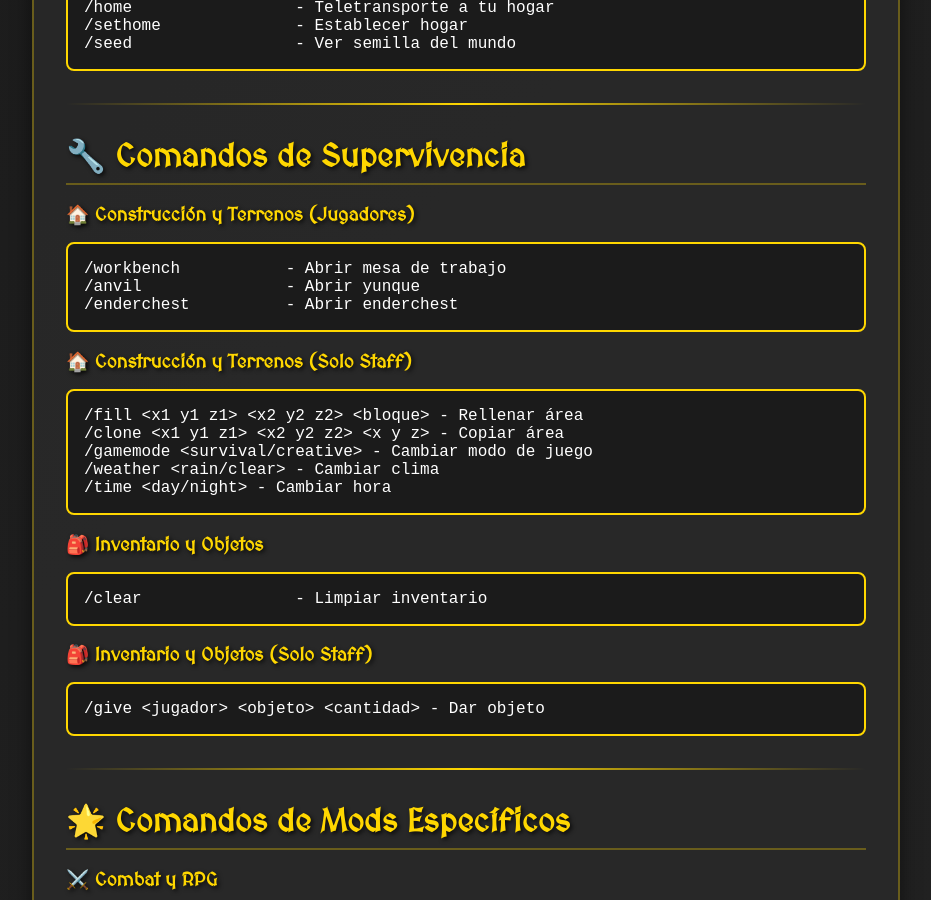
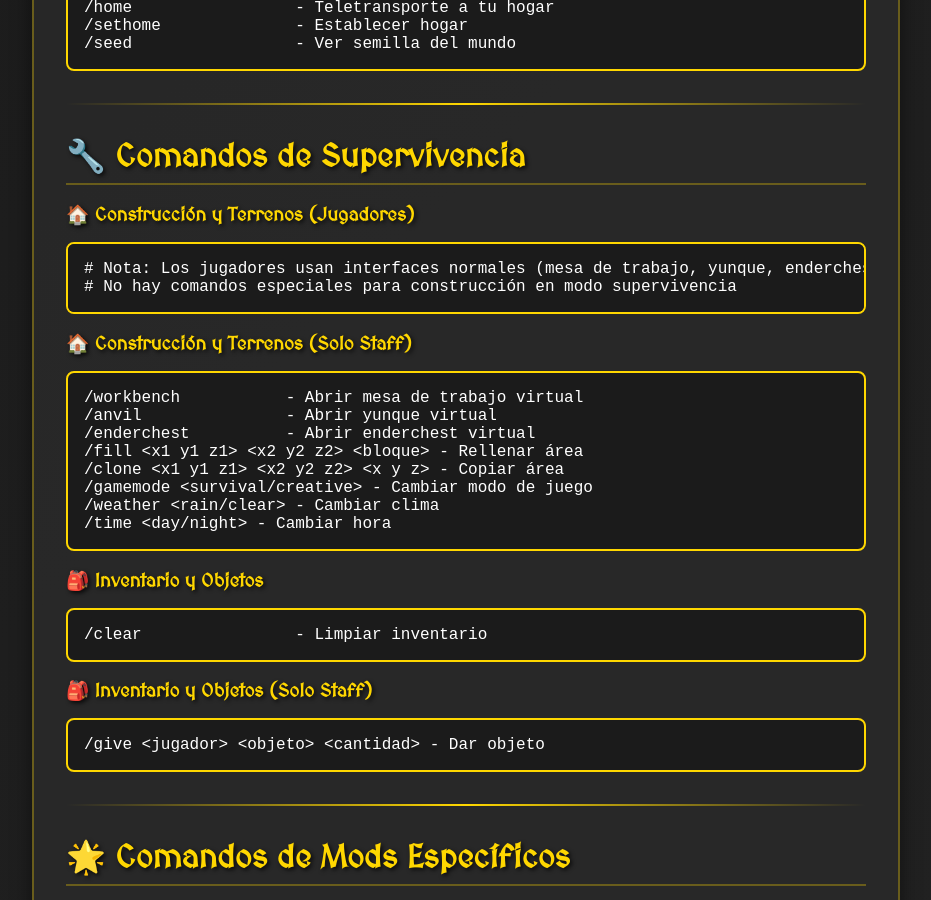
Before and after one commit to evilthork/iberiansmc, a Jekyll site: the page built from comandos.md, in a window 1280 px wide and 900 px high, scrolled down 802 px. Shown: the whole window, without its empty margins (174-1105 px from the left). Built offline with Jekyll 4.4.1, drawn with Linux system fonts in a browser that asks for light colours.

Commit message:
Corregir comandos de construcción - mover /workbench /anvil /enderchest a sección de Staff (solo OP pueden usarlos)

````diff
--- a/comandos.md
+++ b/comandos.md
@@ -37,13 +37,15 @@ title: "Comandos Principales - Mundo de Fantasía y Creación"
 
 ### 🏠 **Construcción y Terrenos (Jugadores)**
 ```
-/workbench           - Abrir mesa de trabajo
-/anvil               - Abrir yunque
-/enderchest          - Abrir enderchest
+# Nota: Los jugadores usan interfaces normales (mesa de trabajo, yunque, enderchest)
+# No hay comandos especiales para construcción en modo supervivencia
 ```
 
 ### 🏠 **Construcción y Terrenos (Solo Staff)**
 ```
+/workbench           - Abrir mesa de trabajo virtual
+/anvil               - Abrir yunque virtual
+/enderchest          - Abrir enderchest virtual
 /fill <x1 y1 z1> <x2 y2 z2> <bloque> - Rellenar área
 /clone <x1 y1 z1> <x2 y2 z2> <x y z> - Copiar área
 /gamemode <survival/creative> - Cambiar modo de juego
````
